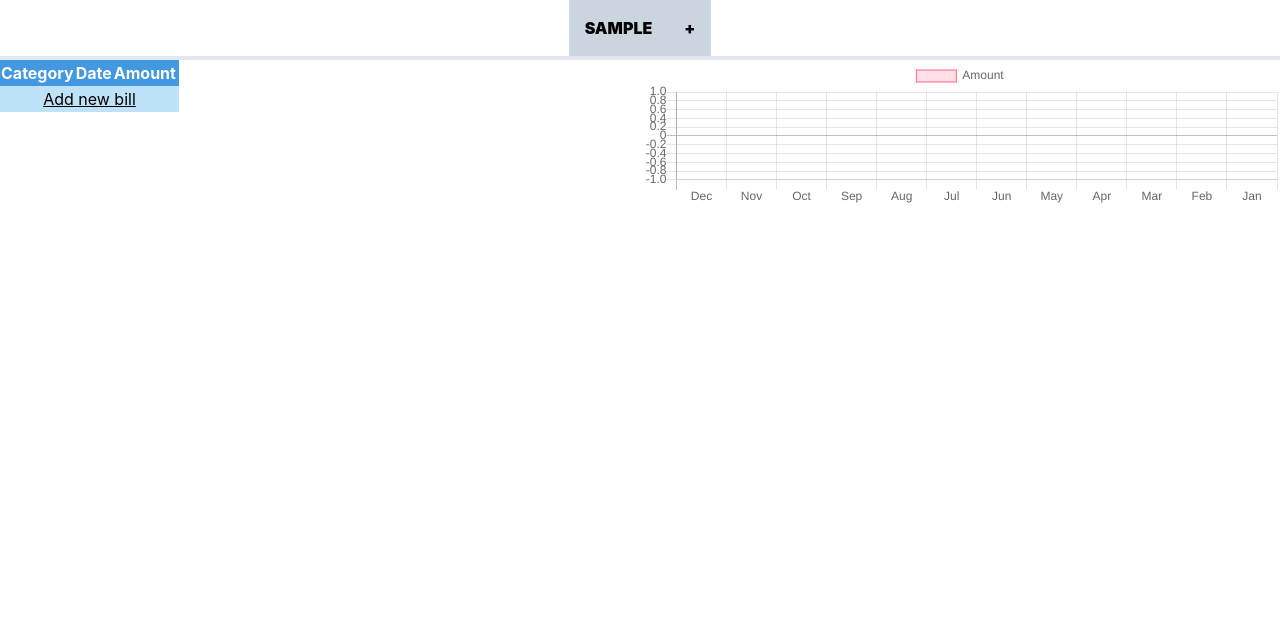
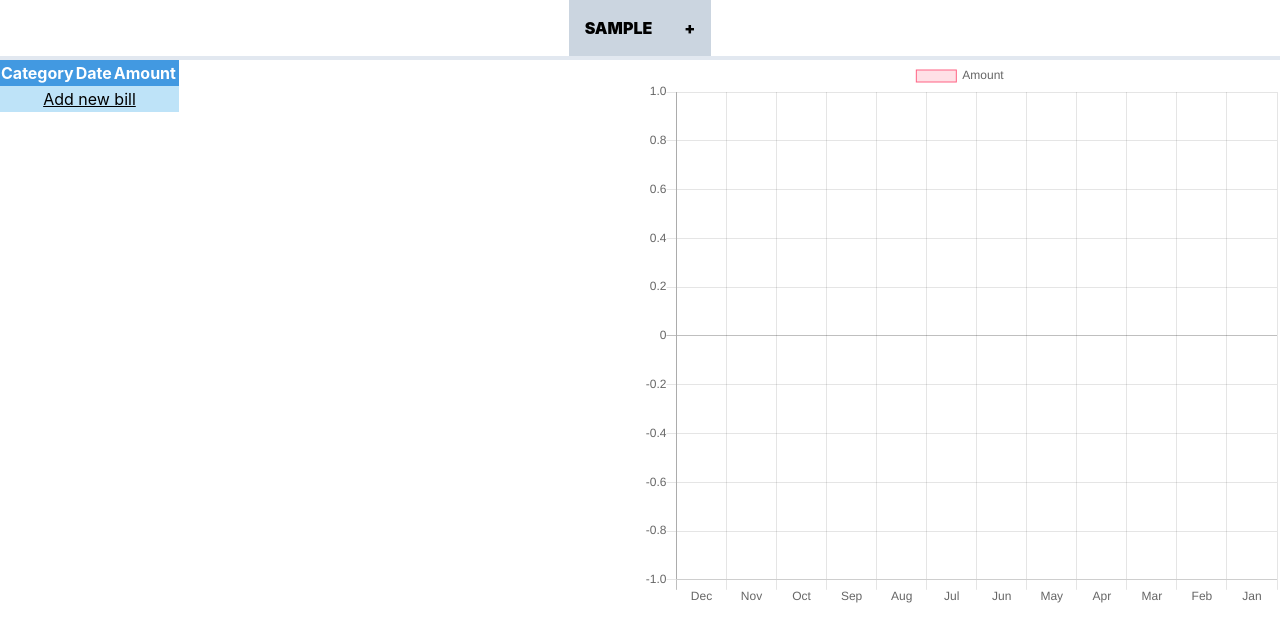
Before and after one commit to diogom93/bill-tracker, a React (Create React App) app: page / in a window 1280 px wide. Both pictures are taken after typing "Sample" into the empty fields and a click on the button "Add category". Shown: the top 642 px of the page. Built offline with nearby package versions, Linux system fonts and the light colour scheme.

Commit message:
Update Chart.js

```diff
--- a/src/components/Chart.js
+++ b/src/components/Chart.js
@@ -66,8 +66,8 @@ const Chart = props => {
 
     return <div>
         <Bar data={data}
-            width="100"
-            height="150"
+            width={100}
+            height={550}
             options={{ maintainAspectRatio: false }} />
     </div>;
 }
```
